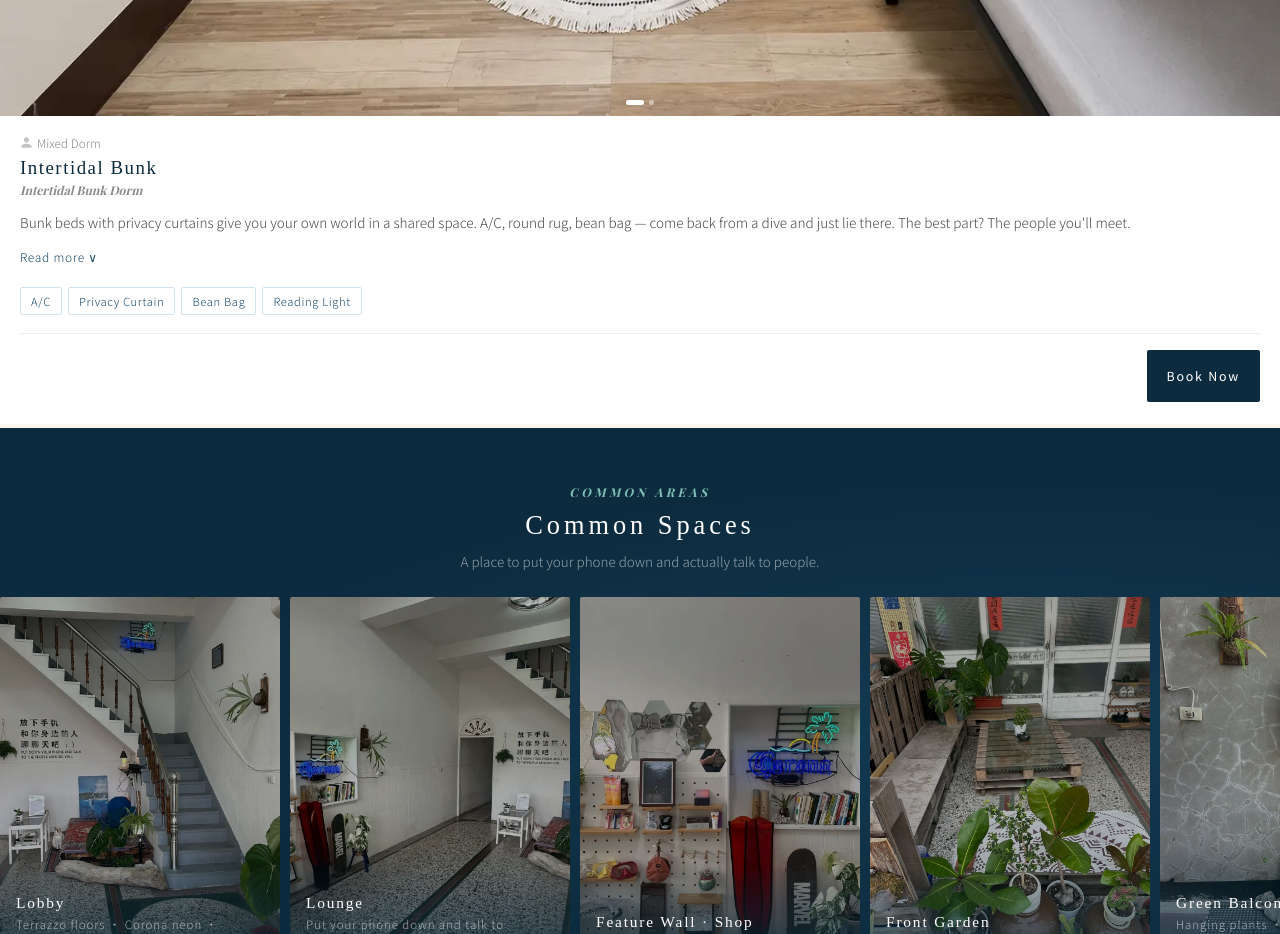
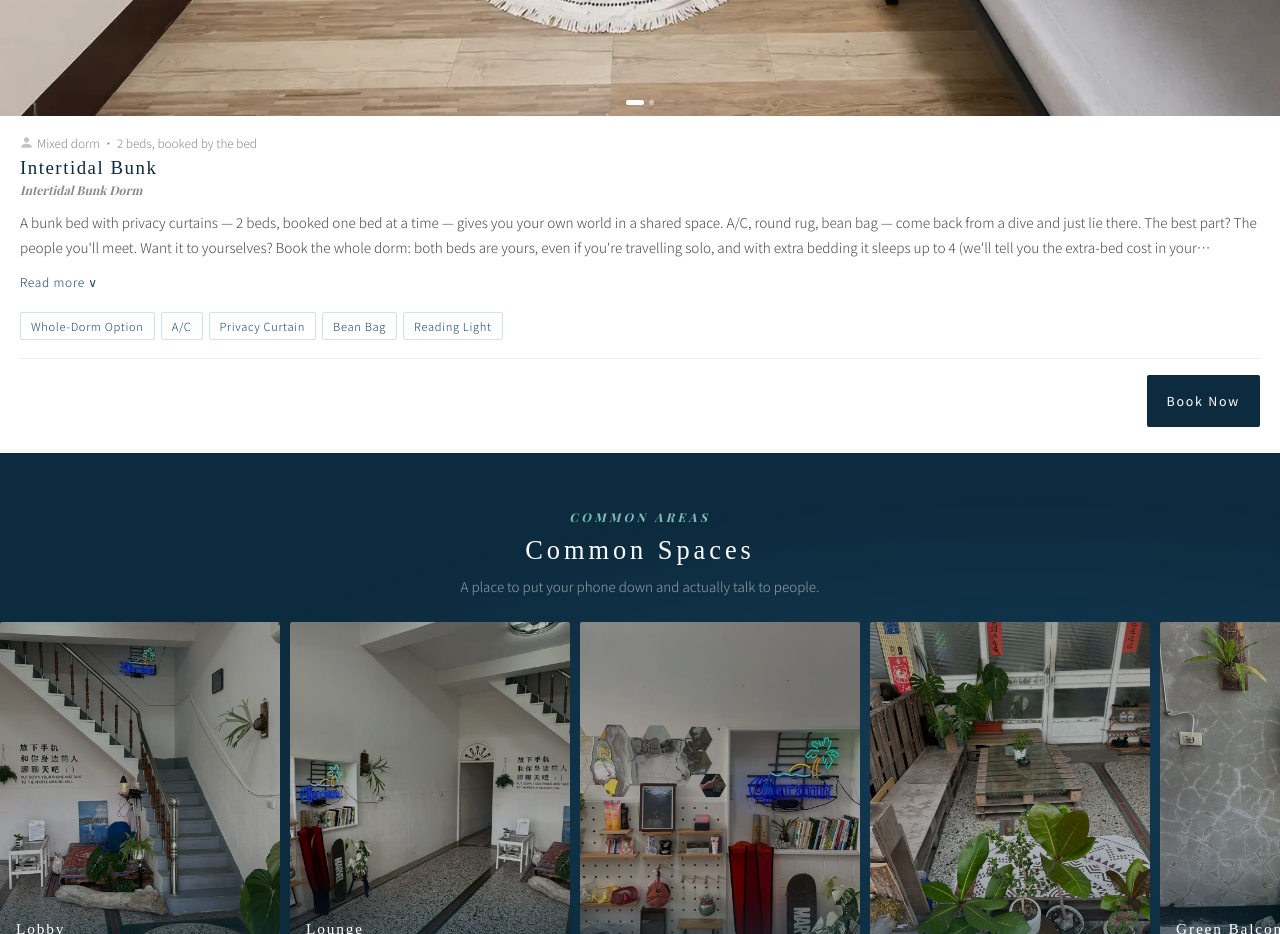
Before and after one commit to ian741101-spec/-, a plain HTML site: page rooms.html in a window 1280 px wide. Shown: the part 5020-5954 px from the top of the page. Drawn offline with nearby package versions, Linux system fonts and the light colour scheme; a web font is replaced by a local one.

Commit message:
Tell guests on the rooms page that the dorm is sold by the bed and can be booked whole
The booking page switched to per-bed selling with a whole-dorm option on
2026-08-16, but the rooms page still only said "Mixed Dorm". Wording mirrors
booking.html (2 beds, whole-dorm checkbox, extra bedding up to 4, extra-bed
cost given in the confirmation message — no price on the site).

Co-Authored-By: Claude Opus 5 <noreply@anthropic.com>
Claude-Session: https://claude.ai/code/session_01DxHHuAKSqvW9ESac99Zapj

```diff
--- a/rooms.html
+++ b/rooms.html
@@ -368,13 +368,13 @@ button{-webkit-tap-highlight-color:transparent;touch-action:manipulation;cursor:
       <div class="gallery-dots"><span class="gallery-dot active"></span><span class="gallery-dot"></span></div>
     </div>
     <div class="card-body">
-      <div class="card-capacity"><svg class="capacity-icon" viewBox="0 0 24 24" fill="currentColor"><path d="M12 12c2.7 0 4.8-2.1 4.8-4.8S14.7 2.4 12 2.4 7.2 4.5 7.2 7.2 9.3 12 12 12zm0 2.4c-3.2 0-9.6 1.6-9.6 4.8v2.4h19.2v-2.4c0-3.2-6.4-4.8-9.6-4.8z"/></svg><span data-i18n="capMixed">Mixed Dorm</span></div>
+      <div class="card-capacity"><svg class="capacity-icon" viewBox="0 0 24 24" fill="currentColor"><path d="M12 12c2.7 0 4.8-2.1 4.8-4.8S14.7 2.4 12 2.4 7.2 4.5 7.2 7.2 9.3 12 12 12zm0 2.4c-3.2 0-9.6 1.6-9.6 4.8v2.4h19.2v-2.4c0-3.2-6.4-4.8-9.6-4.8z"/></svg><span data-i18n="capMixed">Mixed dorm · 2 beds, booked by the bed</span></div>
       <h2 class="card-title" data-i18n="r5Title">Intertidal Bunk</h2>
       <div class="card-subtitle">Intertidal Bunk Dorm</div>
-      <p class="card-desc" id="desc-5" data-i18n="r5Desc">Bunk beds with privacy curtains give you your own world in a shared space. A/C, round rug, bean bag — come back from a dive and just lie there. The best part? The people you'll meet.</p>
+      <p class="card-desc" id="desc-5" data-i18n="r5Desc">A bunk bed with privacy curtains — 2 beds, booked one bed at a time — gives you your own world in a shared space. A/C, round rug, bean bag — come back from a dive and just lie there. The best part? The people you'll meet. Want it to yourselves? Book the whole dorm: both beds are yours, even if you're travelling solo, and with extra bedding it sleeps up to 4 (we'll tell you the extra-bed cost in your confirmation message).</p>
       <span class="desc-toggle" onclick="toggleDesc('desc-5',this)" data-i18n="readMore">Read more ∨</span>
       <div class="card-amenities">
-        <span class="amenity-tag" data-i18n="amAC">A/C</span><span class="amenity-tag" data-i18n="amCurtain">Privacy Curtain</span><span class="amenity-tag" data-i18n="amBean">Bean Bag</span><span class="amenity-tag" data-i18n="amReading">Reading Light</span>
+        <span class="amenity-tag" data-i18n="amWhole">Whole-Dorm Option</span><span class="amenity-tag" data-i18n="amAC">A/C</span><span class="amenity-tag" data-i18n="amCurtain">Privacy Curtain</span><span class="amenity-tag" data-i18n="amBean">Bean Bag</span><span class="amenity-tag" data-i18n="amReading">Reading Light</span>
       </div>
       <div class="card-footer"><button class="book-btn" onclick="location.href='booking.html'" data-i18n="bookNow">Book Now</button></div>
     </div>
@@ -458,7 +458,7 @@ const i18n = {
     badgeFeatured: 'Featured', badgeBackpacker: 'Backpacker',
     typeCouplesPick: 'Couples Pick', typeTwin: 'Twin Room', typeMusic: 'Music Theme',
     typeSingle: 'Single Room', typeBunk: 'Bunk Dorm',
-    cap1to2: '1 – 2 guests', cap1: '1 guest', capMixed: 'Mixed Dorm',
+    cap1to2: '1 – 2 guests', cap1: '1 guest', capMixed: 'Mixed dorm · 2 beds, booked by the bed',
     r1Title: 'Ocean Double',
     r1Desc: 'A low pallet bed frame sets a relaxed island tone, with deep-blue bedding that feels like the calm of the open sea. Air-conditioned, adorned with plants and underwater photography — every detail in conversation with the ocean.',
     r2Title: 'Twin Wanderer',
@@ -468,13 +468,13 @@ const i18n = {
     r4Title: 'Freediver Room',
     r4Desc: 'A real carbon-fibre freediving fin displayed on the wall, alongside driftwood and coral stones. The full-length mirror catches the light. Solo travelers — you deserve this quiet.',
     r5Title: 'Intertidal Bunk',
-    r5Desc: 'Bunk beds with privacy curtains give you your own world in a shared space. A/C, round rug, bean bag — come back from a dive and just lie there. The best part? The people you\'ll meet.',
+    r5Desc: 'A bunk bed with privacy curtains — 2 beds, booked one bed at a time — gives you your own world in a shared space. A/C, round rug, bean bag — come back from a dive and just lie there. The best part? The people you\'ll meet. Want it to yourselves? Book the whole dorm: both beds are yours, even if you\'re travelling solo, and with extra bedding it sleeps up to 4 (we\'ll tell you the extra-bed cost in your confirmation message).',
     readMore: 'Read more ∨', readLess: 'Show less ∧',
     amAC: 'A/C', amPallet: 'Pallet Bed', amPlants: 'Plants', amUnderwaterArt: 'Underwater Art',
     amWindow: 'Window View', amTwinBeds: 'Twin Beds',
     amLyric: 'Lyric Wall', amBold: 'Bold Colors',
     amFin: 'Fin Display', amMirror: 'Full Mirror', amDriftwood: 'Driftwood Deco',
-    amCurtain: 'Privacy Curtain', amBean: 'Bean Bag', amReading: 'Reading Light',
+    amCurtain: 'Privacy Curtain', amBean: 'Bean Bag', amReading: 'Reading Light', amWhole: 'Whole-Dorm Option',
     bookNow: 'Book Now', bookNowArrow: 'Book Now →', whatsapp: 'WhatsApp',
     commonAreas: 'Common Areas', commonSpaces: 'Common Spaces',
     commonDesc: 'A place to put your phone down and actually talk to people.',
@@ -501,7 +501,7 @@ const i18n = {
     badgeFeatured: '推薦', badgeBackpacker: '背包客',
     typeCouplesPick: '情侶首選', typeTwin: '雙床房', typeMusic: '音樂主題',
     typeSingle: '單人房', typeBunk: '上下舖',
-    cap1to2: '1 – 2 人', cap1: '1 人', capMixed: '男女混宿',
+    cap1to2: '1 – 2 人', cap1: '1 人', capMixed: '男女混宿 · 共 2 床，按床預訂',
     r1Title: '海洋雙人房',
     r1Desc: '低床木棧板床架,帶來放鬆的島嶼氛圍。深藍色寢具如同寧靜的海面,搭配冷氣、植栽與水下攝影作品,每個細節都與海洋對話。',
     r2Title: '漫遊雙床房',
@@ -511,13 +511,13 @@ const i18n = {
     r4Title: '自由潛水單人房',
     r4Desc: '牆上展示真正的碳纖維自由潛水蛙鞋,搭配漂流木與珊瑚石。落地鏡映著光線。獨自旅行者——你值得這份寧靜。',
     r5Title: '潮間帶背包房',
-    r5Desc: '附隱私簾的上下舖,在共享空間中擁有自己的小天地。冷氣、圓形地毯、懶骨頭——潛完水回來就能躺下放空。最棒的是?在這裡遇見的人。',
+    r5Desc: '附隱私簾的上下舖，共 2 張床、按床預訂，在共享空間中擁有自己的小天地。冷氣、圓形地毯、懶骨頭——潛完水回來就能躺下放空。最棒的是？在這裡遇見的人。想要自己一間也可以：訂房時勾選「我要包房」，2 張床整間包下，一個人也能包；包房可加床，最多住 4 人（加床費用會在確認訊息中告知）。',
     readMore: '展開 ∨', readLess: '收起 ∧',
     amAC: '冷氣', amPallet: '木棧板床', amPlants: '植栽', amUnderwaterArt: '水下攝影',
     amWindow: '窗景', amTwinBeds: '雙單人床',
     amLyric: '歌詞牆', amBold: '撞色設計',
     amFin: '蛙鞋裝飾', amMirror: '落地鏡', amDriftwood: '漂流木佈置',
-    amCurtain: '隱私簾', amBean: '懶骨頭', amReading: '閱讀燈',
+    amCurtain: '隱私簾', amBean: '懶骨頭', amReading: '閱讀燈', amWhole: '可包房',
     bookNow: '立即訂房', bookNowArrow: '立即訂房 →', whatsapp: 'WhatsApp',
     commonAreas: '公共空間', commonSpaces: '公共區域',
     commonDesc: '一個讓你放下手機,真正與人交談的地方。',
@@ -544,7 +544,7 @@ const i18n = {
     badgeFeatured: 'おすすめ', badgeBackpacker: 'バックパッカー',
     typeCouplesPick: 'カップル人気', typeTwin: 'ツインルーム', typeMusic: '音楽テーマ',
     typeSingle: 'シングルルーム', typeBunk: '二段ベッド',
-    cap1to2: '1 – 2 名', cap1: '1 名', capMixed: '男女混合',
+    cap1to2: '1 – 2 名', cap1: '1 名', capMixed: '男女混合 · 全2ベッド、ベッド単位でご予約',
     r1Title: 'オーシャンダブル',
     r1Desc: 'ローパレットベッドが島のリラックスした雰囲気を演出。深い青の寝具は穏やかな海のよう。エアコン完備、植物と水中写真で飾られ——あらゆる細部が海と対話します。',
     r2Title: 'ツインワンダラー',
@@ -554,13 +554,13 @@ const i18n = {
     r4Title: 'フリーダイバールーム',
     r4Desc: '本物のカーボン製フリーダイビングフィンを壁に展示、流木と珊瑚石を添えて。全身鏡が光を捉えます。一人旅の方へ——この静けさを存分に。',
     r5Title: 'インタータイダルバンク',
-    r5Desc: 'プライバシーカーテン付きの二段ベッドで、共有空間でも自分だけの世界を。エアコン、丸いラグ、ビーズクッション——ダイビング後はそのまま寝転んで。一番の魅力?ここで出会う人々。',
+    r5Desc: 'プライバシーカーテン付きの二段ベッド（全2ベッド・ベッド単位でご予約）で、共有空間でも自分だけの世界を。エアコン、丸いラグ、ビーズクッション——ダイビング後はそのまま寝転んで。一番の魅力？ここで出会う人々。貸切も可能です：ご予約時に「貸切にする」を選ぶと2ベッドをまとめて確保でき、お一人様でもOK。エキストラベッドで最大4名様まで（追加料金は確認メッセージでご案内します）。',
     readMore: '続きを読む ∨', readLess: '閉じる ∧',
     amAC: 'エアコン', amPallet: 'パレットベッド', amPlants: '植物', amUnderwaterArt: '水中写真',
     amWindow: '窓からの景色', amTwinBeds: 'ツインベッド',
     amLyric: '歌詞ウォール', amBold: '大胆な配色',
     amFin: 'フィン展示', amMirror: '全身鏡', amDriftwood: '流木装飾',
-    amCurtain: 'プライバシーカーテン', amBean: 'ビーズクッション', amReading: '読書灯',
+    amCurtain: 'プライバシーカーテン', amBean: 'ビーズクッション', amReading: '読書灯', amWhole: '貸切OK',
     bookNow: '今すぐ予約', bookNowArrow: '今すぐ予約 →', whatsapp: 'WhatsApp',
     commonAreas: '共有スペース', commonSpaces: '共有エリア',
     commonDesc: 'スマホを置いて、本当に人と話せる場所。',
```
